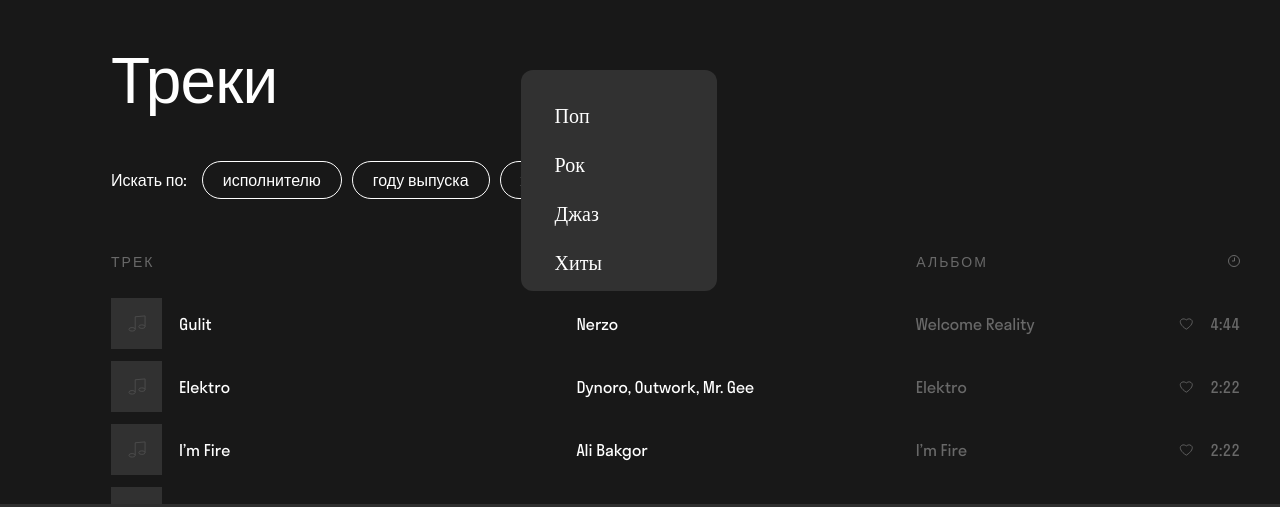
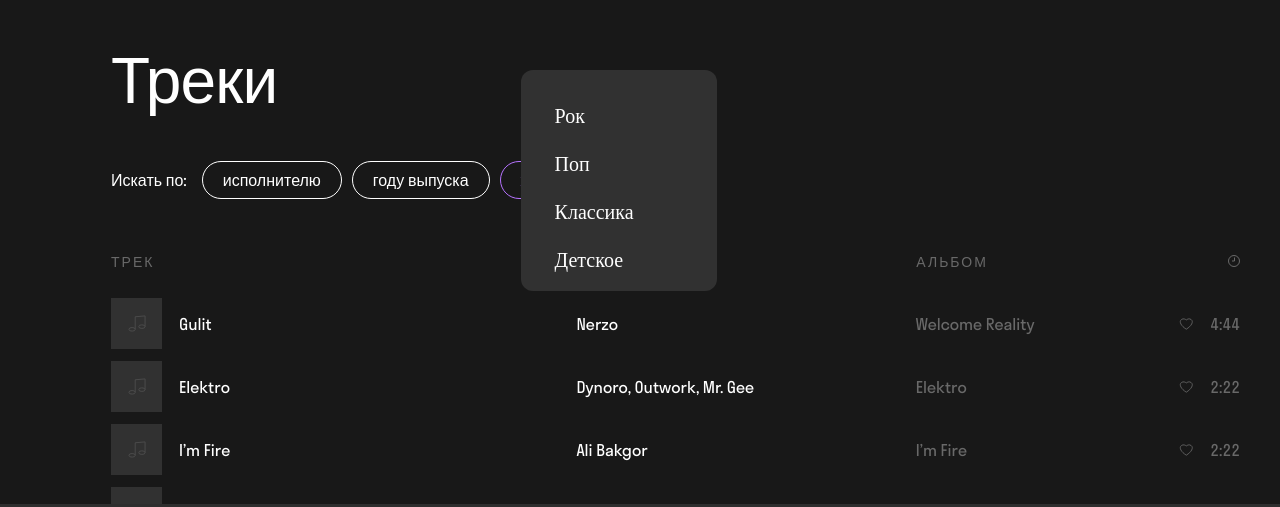
Before and after one commit to SVA1983/course-3, a React (Create React App) app: page / in a window 1280 px wide. Both pictures are taken after a click on the element "жанру". Shown: the part 218-725 px from the top of the page. Built offline with nearby package versions, Linux system fonts and the light colour scheme.

Commit message:
реализовал цвет кнопок, переделал структуру фильтра

```diff
--- a/src/components/content/content-item.js
+++ b/src/components/content/content-item.js
@@ -5,6 +5,8 @@ const users = [
         autorName: "Nerzo",
         albumName: "Welcome Reality",
         trackTime: "4:44",
+        genre: "Рок",
+        id: 1,
     },
     {
         trackImg: "img/icon/sprite.svg#icon-note",
@@ -12,6 +14,8 @@ const users = [
         autorName: "Dynoro, Outwork, Mr. Gee",
         albumName: "Elektro",
         trackTime: "2:22",
+        genre: "Поп",
+        id: 2,
     },
     {
         trackImg: "img/icon/sprite.svg#icon-note",
@@ -19,6 +23,8 @@ const users = [
         autorName: "Ali Bakgor",
         albumName: "I’m Fire",
         trackTime: "2:22",
+        genre: "Классика",
+        id: 3,
     },
     {
         trackImg: "img/icon/sprite.svg#icon-note",
@@ -27,6 +33,9 @@ const users = [
         albumName: "Non Stop",
         description: "(Remix)",
         trackTime: "4:12",
+        genre: "Детское",
+        id: 4,
+
     },
     {
         trackImg: "img/icon/sprite.svg#icon-note",
@@ -35,6 +44,8 @@ const users = [
         albumName: "Run Run",
         description: "(feat. AR/CO)",
         trackTime: "2:54",
+        genre: "Релакс",
+        id: 5
     },
     {
         trackImg: "img/icon/sprite.svg#icon-note",
@@ -43,6 +54,8 @@ const users = [
         albumName: "Eyes on Fire",
         description: "(Zeds Dead Remix)",
         trackTime: "5:20",
+        genre: "Танцевальные",
+        id: 6
     },
     {
         trackImg: "img/icon/sprite.svg#icon-note",
@@ -51,6 +64,8 @@ const users = [
         albumName: "Mucho Bien",
         description: "(Hi Profile Remix)",
         trackTime: "3:41",
+        genre: "Зарубежное",
+        id: 7
     },
     {
         trackImg: "img/icon/sprite.svg#icon-note",
@@ -59,6 +74,8 @@ const users = [
         albumName: "Captivating",
         description: "",
         trackTime: "1:48",
+        genre: "Хиты",
+        id: 8
     },
     {
         trackImg: "img/icon/sprite.svg#icon-note",
@@ -67,6 +84,8 @@ const users = [
         albumName: "Captivating",
         description: "",
         trackTime: "1:48",
+        genre: "Хиты",
+        id: 9
     },
     {
         trackImg: "img/icon/sprite.svg#icon-note",
@@ -75,6 +94,8 @@ const users = [
         albumName: "Captivating",
         description: "",
         trackTime: "1:48",
+        genre: "Хиты",
+        id: 10
     },
     {
         trackImg: "img/icon/sprite.svg#icon-note",
@@ -83,6 +104,7 @@ const users = [
         albumName: "Captivating",
         description: "",
         trackTime: "1:48",
+        id: 11
     },
     {
         trackImg: "img/icon/sprite.svg#icon-note",
@@ -91,6 +113,7 @@ const users = [
         albumName: "Captivating",
         description: "",
         trackTime: "1:48",
+        id: 12
     },
     {
         trackImg: "img/icon/sprite.svg#icon-note",
@@ -99,6 +122,7 @@ const users = [
         albumName: "Captivating",
         description: "",
         trackTime: "1:48",
+        id: 13
     },
     {
         trackImg: "img/icon/sprite.svg#icon-note",
@@ -107,6 +131,7 @@ const users = [
         albumName: "Captivating",
         description: "",
         trackTime: "1:48",
+        id: 14
     },
 
 ]
--- a/src/components/content/content.js
+++ b/src/components/content/content.js
@@ -33,20 +33,20 @@ const PlaylistItems = () => {
           <div className="track__title">
             <div className="track__title-image">
               <svg className="track__title-svg" alt="music">
-                <use xlinkHref={user.trackImg}></use>
+                <use key={user.id} xlinkHref={user.trackImg}></use>
               </svg>
             </div>
             <div className="track__title-text">
-              <a className="track__title-link" href="http://"
+              <a className="track__title-link" href="http://" key={user.id}
                 >{visible ? user.trackName : <Skeleton  SkeletonTheme  baseColor="#202020" highlightColor="#444" width={200}/>}<span className="track__title-span">{visible ? user.description : ""}</span
               ></a>
             </div>
           </div>
           <div className="track__author">
-            <a className="track__author-link" href="http://">{visible ? user.autorName : <Skeleton SkeletonTheme baseColor="#202020" highlightColor="#444" width={200}/>}</a>
+            <a className="track__author-link" href="http://" key={user.id}>{visible ? user.autorName : <Skeleton SkeletonTheme baseColor="#202020" highlightColor="#444" width={200}/>}</a>
           </div>
           <div className="track__album">
-            <a className="track__album-link" href="http://"
+            <a className="track__album-link" href="http://" key={user.id}
               >{visible ? user.albumName : <Skeleton SkeletonTheme baseColor="#202020" highlightColor="#444" width={310}/>}</a
             >
           </div>
@@ -54,7 +54,7 @@ const PlaylistItems = () => {
             <svg className="track__time-svg" alt="time">
               <use xlinkHref="img/icon/sprite.svg#icon-like"></use>
             </svg>
-            <span className="track__time-text">{visible ? user.trackTime : ""}</span>
+            <span className="track__time-text" key={user.id}>{visible ? user.trackTime : ""}</span>
           </div>
         </div>
       </div>
--- a/src/components/filter/filter.css
+++ b/src/components/filter/filter.css
@@ -17,10 +17,12 @@
   }
   .filter__button:hover {
     color:#B672FF
+
   }
 
   .active {
-    color:#B672FF
+    color:#B672FF;
+    border: 1px solid #B672FF;
   }
   .filter__button:not(:last-child) {
     margin-right: 10px;
@@ -80,6 +82,9 @@
     background-color: #313131;
     position: absolute;
     overflow: scroll;
+    display: flex;
+    flex-direction: column;
+
 
   }
   .filter__link {
@@ -125,3 +130,10 @@
     text-decoration: underline;
     color: #B672FF;
   }
+  .genre__list__item {
+    display: flex;
+    flex-direction: column;
+    gap: 24px;
+
+
+  }
--- a/src/components/filter/filter.js
+++ b/src/components/filter/filter.js
@@ -2,73 +2,60 @@
 import "../../App.js";
 import "./filter.css";
 import React from 'react';
+import "../../App.js";
 import { useState } from 'react';
 import users from "../content/content-item.js";
 const Filter = () => {
+  const [selectedCategory, setVisible] = useState(null);
 
-  const [autorFilter, setAutorVisible] = useState(false);
+  return (
+    <div className="centerblock__filter filter">
+      <div className="filter__title">Искать по:</div>
+        <AutorFilter autor="исполнителю"
+        onClick={() => {selectedCategory != "autor" ? setVisible("autor") : setVisible(null)}}
+        isOpen={selectedCategory === "autor"}/>
+        <YearFilter year="году выпуска"
+        onClick={() => {selectedCategory != "year" ? setVisible("year") : setVisible(null)}}
+        isOpen={selectedCategory === "year"}/>
+        <GenreFilter genre="жанру"
+        onClick={() => {selectedCategory != "genre" ? setVisible("genre") : setVisible(null)}}
+        isOpen={selectedCategory === "genre"}/>
+        ;
 
-const AutorFilter = () => {
+      </div>
+    );
 
-  const FilterClick = () => {
-    setAutorVisible(!autorFilter);
-    setYearVisible(null);
-    setGenreVisible(null)
-  }
+};
+
+export default Filter
+
+const AutorFilter = (props) => {
+
   return (
-    <div className="filter__button button-author _btn-text" onClick={FilterClick}>
-        исполнителю
-        {autorFilter && <AutorItemList/>}
+    <div className={props.isOpen ? "filter__button button-year _btn-text active" : "filter__button button-year _btn-text"} onClick={props.onClick}>
+        {props.autor}
+        {props.isOpen && <AutorItemList/> }
       </div>
   )
 }
-const [yearFilter, setYearVisible] = useState(false);
-const YearFilter = () => {
 
-  const FilterClick = () => {
-    setYearVisible(!yearFilter);
-    setAutorVisible(null);
-    setGenreVisible(null);
-
-
-  }
+const YearFilter = (props) => {
   return (
-    <div className="filter__button button-year _btn-text" onClick={FilterClick}>
-        году выпуска
-        {yearFilter && <YearItemList/> }
-        {!autorFilter}
+    <div className={props.isOpen ? "filter__button button-year _btn-text active" : "filter__button button-year _btn-text"} onClick={props.onClick}>
+        {props.year}
+        {props.isOpen && <YearItemList/> }
       </div>
   )
 }
-const [genreFilter, setGenreVisible] = useState(false);
-const GenreFilter = () => {
-  const FilterClick = () => {
-    setGenreVisible(!genreFilter);
-    setYearVisible(null);
-    setAutorVisible(null);
-  }
+const GenreFilter = (props) => {
   return (
-    <div className="filter__button button-genre _btn-text" onClick={FilterClick}>жанру
-    {genreFilter && <GenreItemList/>}
+    <div className={props.isOpen ? "filter__button button-year _btn-text active" : "filter__button button-year _btn-text"} onClick={props.onClick}>{props.genre}
+    {props.isOpen && <GenreItemList/>}
     </div>
 
 
   )
 }
-
-  return (
-    <div className="centerblock__filter filter">
-      <div className="filter__title">Искать по:</div>
-          <AutorFilter/>
-          <YearFilter/>
-          <GenreFilter/>
-    </div>
-  );
-};
-
-export default Filter;
-
-
 
 const AutorItemList = () => {
   return (
@@ -103,32 +90,20 @@ const YearItemList = () => {
 
 const GenreItemList = () => {
   return (
+
       <div className="genre-item-list">
                 <ul className="genre__list">
                   <li className="genre__list__item">
-                  <a href="#" className="filter__link">Поп</a>
-                </li>
-                <li className="genre__item">
-                  <a href="#" className="filter__link">Рок</a>
-                </li>
-                <li className="genre__item">
-                  <a href="#" className="filter__link">Джаз</a>
-                </li>
-                <li className="genre__item">
-                  <a href="#" className="filter__link">Хиты</a>
-                </li>
-                <li className="genre__item">
-                  <a href="#" className="filter__link">Новинки</a>
-                </li>
-                <li className="genre__item">
-                  <a href="#" className="filter__link">Зарубежные</a>
+                  <GenreArr/>
                   </li>
                 </ul>
               </div>
 
   )
+
+
+
 }
-
 const AutorArr = () => {
   return (
     users.map((user) => {
@@ -139,3 +114,14 @@ const AutorArr = () => {
   )
 
 }
+
+const GenreArr = () => {
+  return (
+    users.map((user) => {
+      return (
+        <a href="#" className="filter__link">{user.genre}</a>
+      )
+    })
+  )
+
+}
```
Lines whose indentation alone changed are shown as unchanged.
